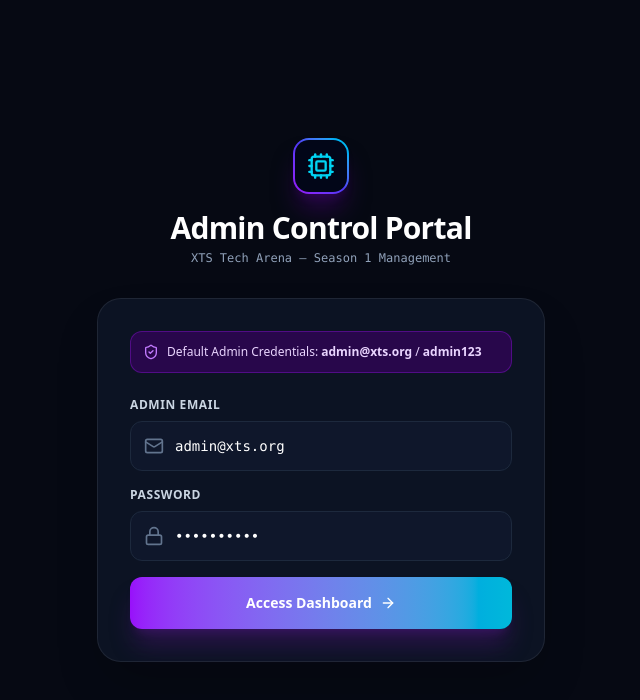
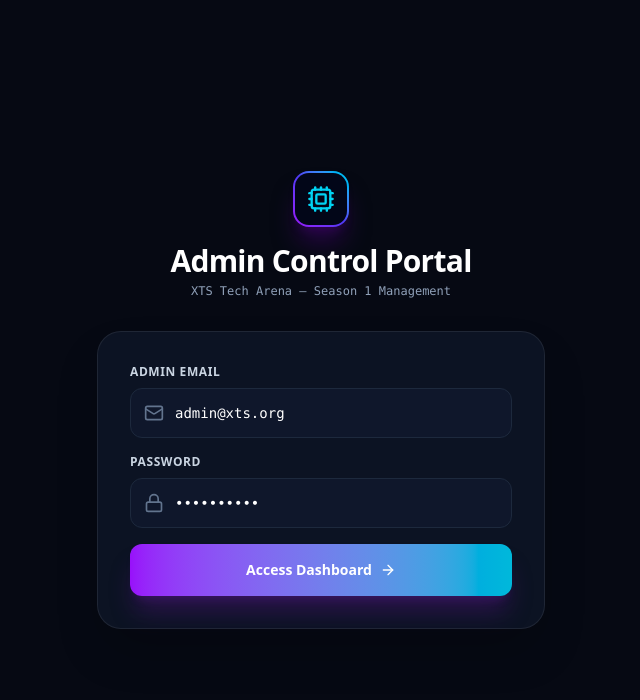
Before and after one commit to souravtech123/XTS-Quiz, a Next.js app: page /admin/login in a window 1280 px wide. Shown: the top 700 px of the page, without its empty margins (319-959 px from the left). Built offline with nearby package versions, Linux system fonts and the light colour scheme.

Commit message:
updated-ui

```diff
--- a/app/admin/login/page.tsx
+++ b/app/admin/login/page.tsx
@@ -55,10 +55,6 @@ export default function AdminLoginPage() {
         {/* Login Form Card */}
         <div className="glass-card p-8 rounded-3xl border border-slate-800 shadow-2xl space-y-6">
 
-          <div className="p-3 rounded-xl bg-purple-950/60 border border-purple-800/60 text-purple-200 text-xs flex items-center gap-2">
-            <ShieldCheck className="w-4 h-4 text-purple-400 shrink-0" />
-            <span>Default Admin Credentials: <strong>admin@xts.org</strong> / <strong>admin123</strong></span>
-          </div>
 
           {error && (
             <div className="p-4 rounded-xl bg-red-950/80 border border-red-800/80 text-red-200 text-xs flex items-center gap-2">
```
